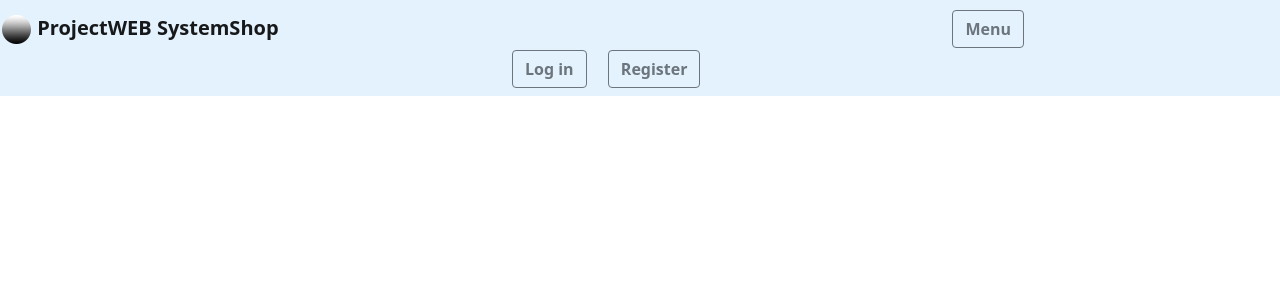
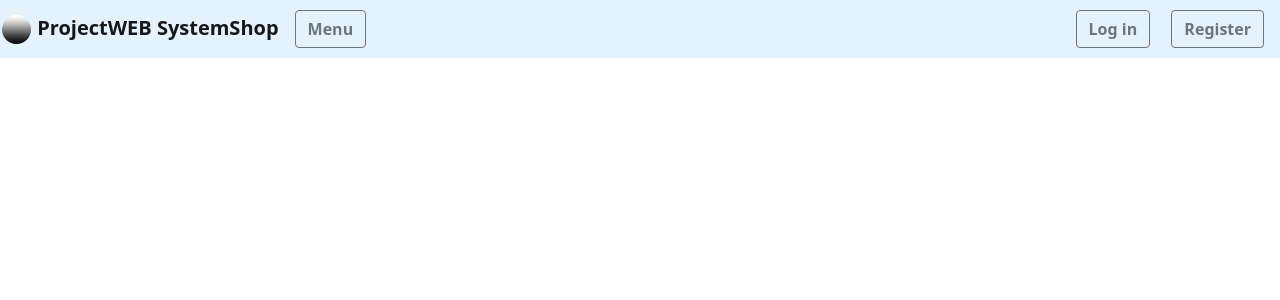
Before and after one commit to Ritips/projectThemeWEB, a Flask app: page / in a window 1280 px wide. Shown: the top 300 px of the page. Run offline with Flask 3, Linux system fonts and the light colour scheme; data that the repository does not hold is empty.

Commit message:
Cart functions in main.py were reworked. Also navbar_menu.html was changed

```diff
--- a/main.py
+++ b/main.py
@@ -412,33 +412,35 @@ def add_to_cart(id_item):
         el['id_item'].append(id_item)
         session['items'] = el
     el = session['items']
-    output = {}
-    valid_keys = []
+    output, valid_keys = dict(), list()
     for id_item in el['id_item']:
-        response = requests.get(f'http://127.0.0.1:5000/api/items/{id_item}')
-        if not response:
-            continue
+        if id_item not in valid_keys:
+            response = requests.get(f'http://127.0.0.1:5000/api/items/{id_item}')
+            if not response:
+                continue
+            output[id_item] = response.json()['items']
         valid_keys.append(id_item)
-        response = response.json()
-        output[id_item] = response['items']
+    total_price = sum(map(lambda x: output[x]['cost'], valid_keys))
     return render_template('cart.html', current_user=current_user, title="Cart", items=valid_keys, output=output,
-                           show_cart=True)
+                           show_cart=True, total_price=f'${total_price}')
 
 
 @app.route('/get_cart')
 def get_cart():
     el = session.get('items')
-    output = {}
-    valid_keys = []
+    if not el:
+        return "Cart doesn't"
+    output, valid_keys = dict(), list()
     for id_item in el['id_item']:
-        response = requests.get(f'http://127.0.0.1:5000/api/items/{id_item}')
-        if not response:
-            continue
+        if id_item not in valid_keys:
+            response = requests.get(f'http://127.0.0.1:5000/api/items/{id_item}')
+            if not response:
+                continue
+            output[id_item] = response.json()['items']
         valid_keys.append(id_item)
-        response = response.json()
-        output[id_item] = response['items']
-    return render_template('cart.html', current_user=current_user, title="Cart", items=valid_keys, output=output,
-                           show_cart=True)
+    total_price = sum(map(lambda x: output[x]['cost'], valid_keys))
+    return render_template('cart.html', current_user=current_user, title="Cart",
+                           items=valid_keys, output=output, show_cart=True, total_price=f'${total_price}')
 
 
 @app.route('/delete_from_the_cart/<int:id_item>')
@@ -447,17 +449,17 @@ def delete_from_cart(id_item):
         el = session.get('items')
         el['id_item'].remove(id_item)
         session['items'] = el
-        output = {}
-        valid_keys = []
+        output, valid_keys = dict(), list()
         for id_item in el['id_item']:
-            response = requests.get(f'http://127.0.0.1:5000/api/items/{id_item}')
-            if not response:
-                continue
+            if id_item not in valid_keys:
+                response = requests.get(f'http://127.0.0.1:5000/api/items/{id_item}')
+                if not response:
+                    continue
+                output[id_item] = response.json()['items']
             valid_keys.append(id_item)
-            response = response.json()
-            output[id_item] = response['items']
+        total_price = sum(map(lambda x: output[x]['cost'], valid_keys))
         return render_template('cart.html', current_user=current_user, title="Cart", items=valid_keys, output=output,
-                               show_cart=True)
+                               show_cart=True, total_price=f'${total_price}')
     except KeyError:
         abort(404, message='NO CART')
     except ValueError:
--- a/templates/navbar_menu.html
+++ b/templates/navbar_menu.html
@@ -7,38 +7,50 @@
             <b>ProjectWEB SystemShop</b>
         </a>
         {% if current_user.is_authenticated %}
-            <a href="/">
-                <button type="button" class="btn btn-outline-secondary"><b>Menu</b></button>
-            </a>
-            {% if show_cart %}
-                <a href="/get_cart">
-                    <button type="button" class="btn btn-outline-secondary"><b>Cart</b></button>
-                </a>
+            {% if current_user.admins %}
+                <div class="row" style="height: 50%">
+                    <a href="/" class="col" style="width: 200px">
+                        <button type="button" class="btn btn-outline-secondary" style="width: 100%"><b>Menu</b></button>
+                    </a>
+                    {% if show_cart %}
+                        <a href="/get_cart" class="col" style="width: 200px">
+                            <button type="button" class="btn btn-outline-secondary" style="width: 100%"><b>Cart</b></button>
+                        </a>
+                    {% endif %}
+                    <a href="/client_log" class="col" style="width: 200px">
+                        <button type="button" class="btn btn-outline-secondary" style="width: 100%"><b>Log clients</b></button>
+                    </a>
+                    <a href="/orders_log" class="col" style="width: 200px">
+                        <button type="button" class="btn btn-outline-secondary" style="width: 100%"><b>Log orders</b></button>
+                    </a>
+                    <a href="/management_items" class="col" style="width: 200px">
+                        <button type="button" class="btn btn-outline-secondary" style="width: 100%"><b>Manage items</b></button>
+                    </a>
+                    <a href="/categories" class="col" style="width: 300px">
+                        <button type="button" class="btn btn-outline-secondary" style="width: 100%"><b>Manage categories</b></button>
+                    </a>
+                </div>
+            {% elif current_user.clients %}
+                <div class="row" style="height: 50%; margin-right: 40%">
+                    <a href="/" class="col" style="width: 200px">
+                        <button type="button" class="btn btn-outline-secondary" style="width: 100%"><b>Menu</b></button>
+                    </a>
+                    {% if show_cart %}
+                        <a href="/get_cart" class="col" style="width: 200px">
+                            <button type="button" class="btn btn-outline-secondary" style="width: 100%"><b>Cart</b></button>
+                        </a>
+                    {% endif %}
+                    <a href="/log_customer_orders/{{ current_user.clients[0].id }}" class="col" style="width: 200px">
+                        <button type="button" class="btn btn-outline-secondary" style="width: 100%"><b>My Orders</b></button>
+                    </a>
+                </div>
             {% endif %}
         {% else %}
-            <a href="/" style="margin-right:20%">
+            <a href="/" class="col">
                 <button type="button" class="btn btn-outline-secondary"><b>Menu</b></button>
             </a>
         {% endif %}
-        {% if current_user.admins %}
-            <a href="/client_log">
-                <button type="button" class="btn btn-outline-secondary"><b>Log clients</b></button>
-            </a>
-            <a href="/orders_log">
-                <button type="button" class="btn btn-outline-secondary"><b>Log orders</b></button>
-            </a>
-            <a href="/management_items">
-                <button type="button" class="btn btn-outline-secondary"><b>Manage items</b></button>
-            </a>
-            <a href="/categories">
-                <button type="button" class="btn btn-outline-secondary"><b>Manage categories</b></button>
-            </a>
-        {% elif current_user.clients %}
-            <a href="/log_customer_orders/{{ current_user.clients[0].id }}" style="margin-right:20%">
-                <button type="button" class="btn btn-outline-secondary"><b>My Orders</b></button>
-            </a>
-        {% endif %}
-        <div style="margin-left:40%">
+        <div style="">
             {% if not current_user.is_authenticated %}
                 <a class="navbar-brand" href="/login">
                     <button type="button" class="btn btn-outline-secondary"><b>Log in</b></button>
```
